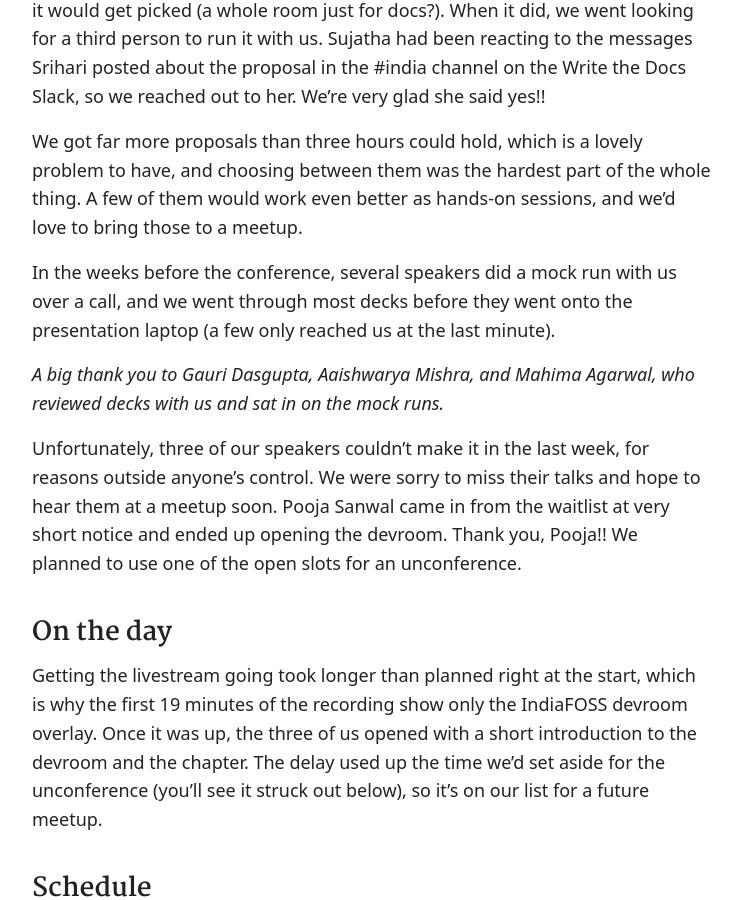
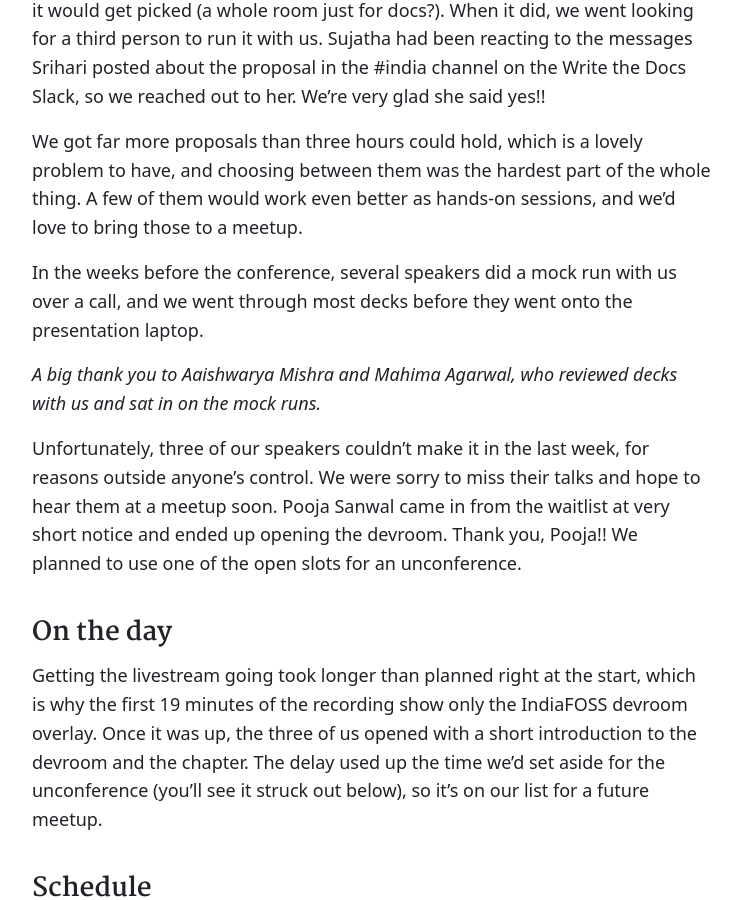
Before and after one commit to Write-the-Docs-India/write-the-docs-india.github.io, a Jekyll site: the page built from _posts/2026-09-28-indiafoss-2026-devroom.md, in a window 1280 px wide and 900 px high, scrolled down 937 px. Shown: the whole window, without its empty margins (152-893 px from the left). Built offline with Jekyll 4.4.1, drawn with Linux system fonts in a browser that asks for light colours; some web fonts are replaced.

Commit message:
Apply batched suggestions from code review
Co-authored-by: Agriya Khetarpal <74401230+agriyakhetarpal@users.noreply.github.com>

```diff
--- a/_posts/2026-09-28-indiafoss-2026-devroom.md
+++ b/_posts/2026-09-28-indiafoss-2026-devroom.md
@@ -17,9 +17,9 @@ Srihari wrote the [devroom proposal](https://forum.fossunited.org/t/call-for-dev
 
 We got far more proposals than three hours could hold, which is a lovely problem to have, and choosing between them was the hardest part of the whole thing. A few of them would work even better as hands-on sessions, and we'd love to bring those to a meetup.
 
-In the weeks before the conference, several speakers did a mock run with us over a call, and we went through most decks before they went onto the presentation laptop (a few only reached us at the last minute).
+In the weeks before the conference, several speakers did a mock run with us over a call, and we went through most decks before they went onto the presentation laptop.
 
-*A big thank you to Gauri Dasgupta, Aaishwarya Mishra, and Mahima Agarwal, who reviewed decks with us and sat in on the mock runs.*
+*A big thank you to Aaishwarya Mishra and Mahima Agarwal, who reviewed decks with us and sat in on the mock runs.*
 
 Unfortunately, three of our speakers couldn't make it in the last week, for reasons outside anyone's control. We were sorry to miss their talks and hope to hear them at a meetup soon. Pooja Sanwal came in from the waitlist at very short notice and ended up opening the devroom. Thank you, Pooja!! We planned to use one of the open slots for an unconference.
 
```
